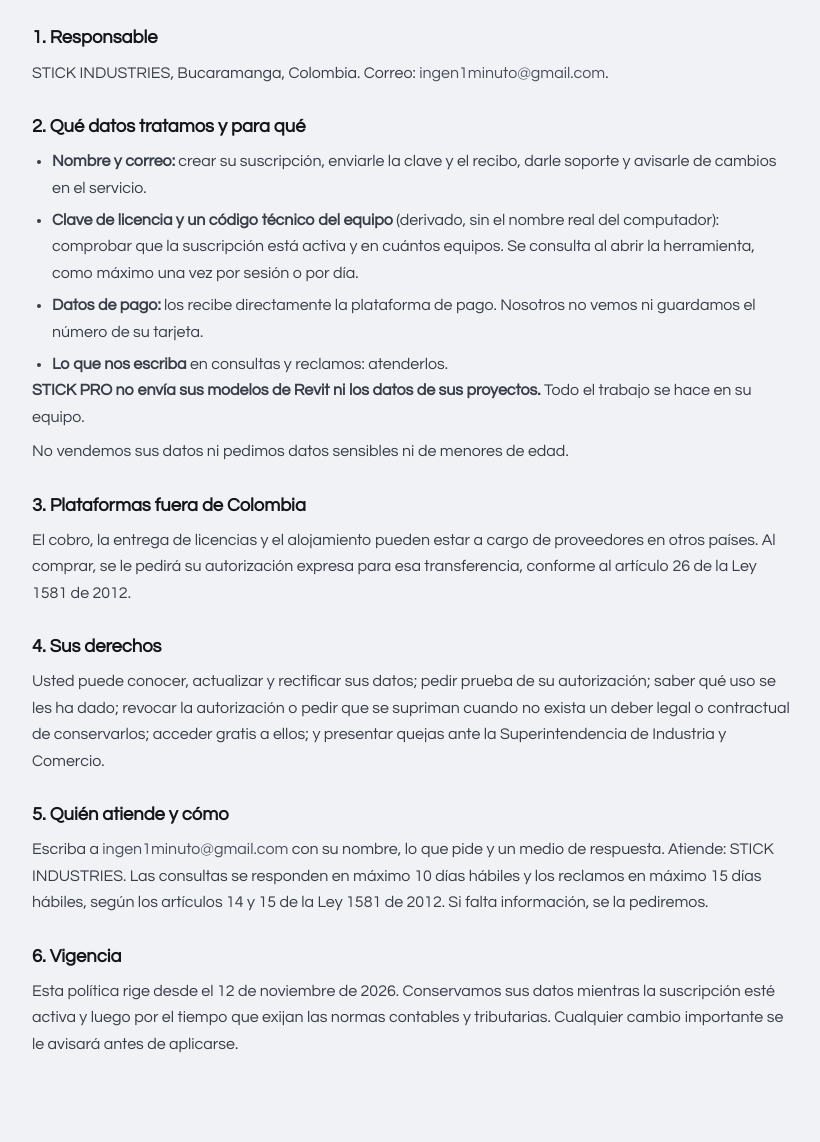
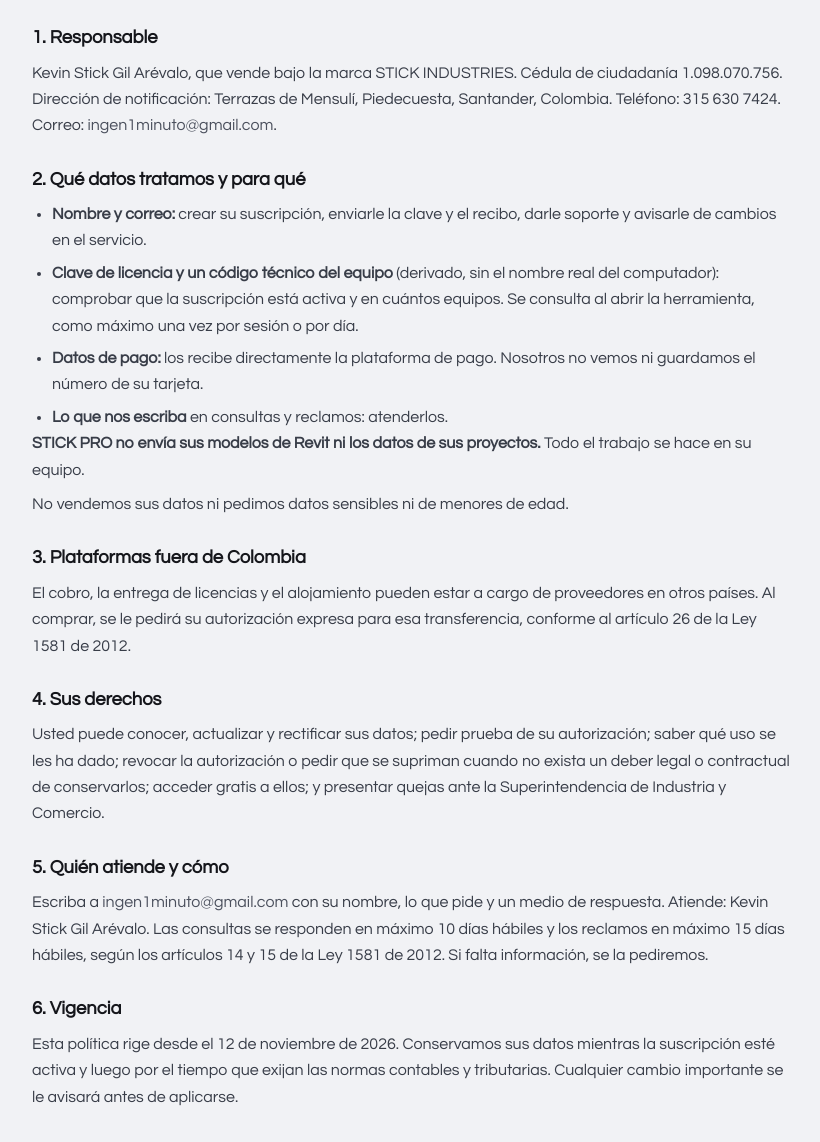
Before and after one commit to ZafiroSad/stick-pro, a plain HTML site: page privacidad.html in a window 1280 px wide. Shown: the part 158-1300 px from the top of the page, without its empty margins (228-1048 px from the left). Drawn offline with Linux system fonts and the light colour scheme.

Commit message:
Datos del vendedor

```diff
--- a/privacidad.html
+++ b/privacidad.html
@@ -12,7 +12,7 @@
     <h1>Política de tratamiento de datos personales</h1>
 
     <h2>1. Responsable</h2>
-    <p>STICK INDUSTRIES, Bucaramanga, Colombia. Correo: <a href="mailto:ingen1minuto@gmail.com" class="enlace">ingen1minuto@gmail.com</a>.</p>
+    <p>Kevin Stick Gil Arévalo, que vende bajo la marca STICK INDUSTRIES. Cédula de ciudadanía 1.098.070.756. Dirección de notificación: Terrazas de Mensulí, Piedecuesta, Santander, Colombia. Teléfono: 315 630 7424. Correo: <a href="mailto:ingen1minuto@gmail.com" class="enlace">ingen1minuto@gmail.com</a>.</p>
 
     <h2>2. Qué datos tratamos y para qué</h2>
     <ul>
@@ -31,7 +31,7 @@
     <p>Usted puede conocer, actualizar y rectificar sus datos; pedir prueba de su autorización; saber qué uso se les ha dado; revocar la autorización o pedir que se supriman cuando no exista un deber legal o contractual de conservarlos; acceder gratis a ellos; y presentar quejas ante la Superintendencia de Industria y Comercio.</p>
 
     <h2>5. Quién atiende y cómo</h2>
-    <p>Escriba a <a href="mailto:ingen1minuto@gmail.com" class="enlace">ingen1minuto@gmail.com</a> con su nombre, lo que pide y un medio de respuesta. Atiende: STICK INDUSTRIES. Las consultas se responden en máximo 10 días hábiles y los reclamos en máximo 15 días hábiles, según los artículos 14 y 15 de la Ley 1581 de 2012. Si falta información, se la pediremos.</p>
+    <p>Escriba a <a href="mailto:ingen1minuto@gmail.com" class="enlace">ingen1minuto@gmail.com</a> con su nombre, lo que pide y un medio de respuesta. Atiende: Kevin Stick Gil Arévalo. Las consultas se responden en máximo 10 días hábiles y los reclamos en máximo 15 días hábiles, según los artículos 14 y 15 de la Ley 1581 de 2012. Si falta información, se la pediremos.</p>
 
     <h2>6. Vigencia</h2>
     <p>Esta política rige desde el 12 de noviembre de 2026. Conservamos sus datos mientras la suscripción esté activa y luego por el tiempo que exijan las normas contables y tributarias. Cualquier cambio importante se le avisará antes de aplicarse.</p>
```
Also changed, not shown: index.html (+1 -1 lines), terminos.html (+1 -1 lines).
